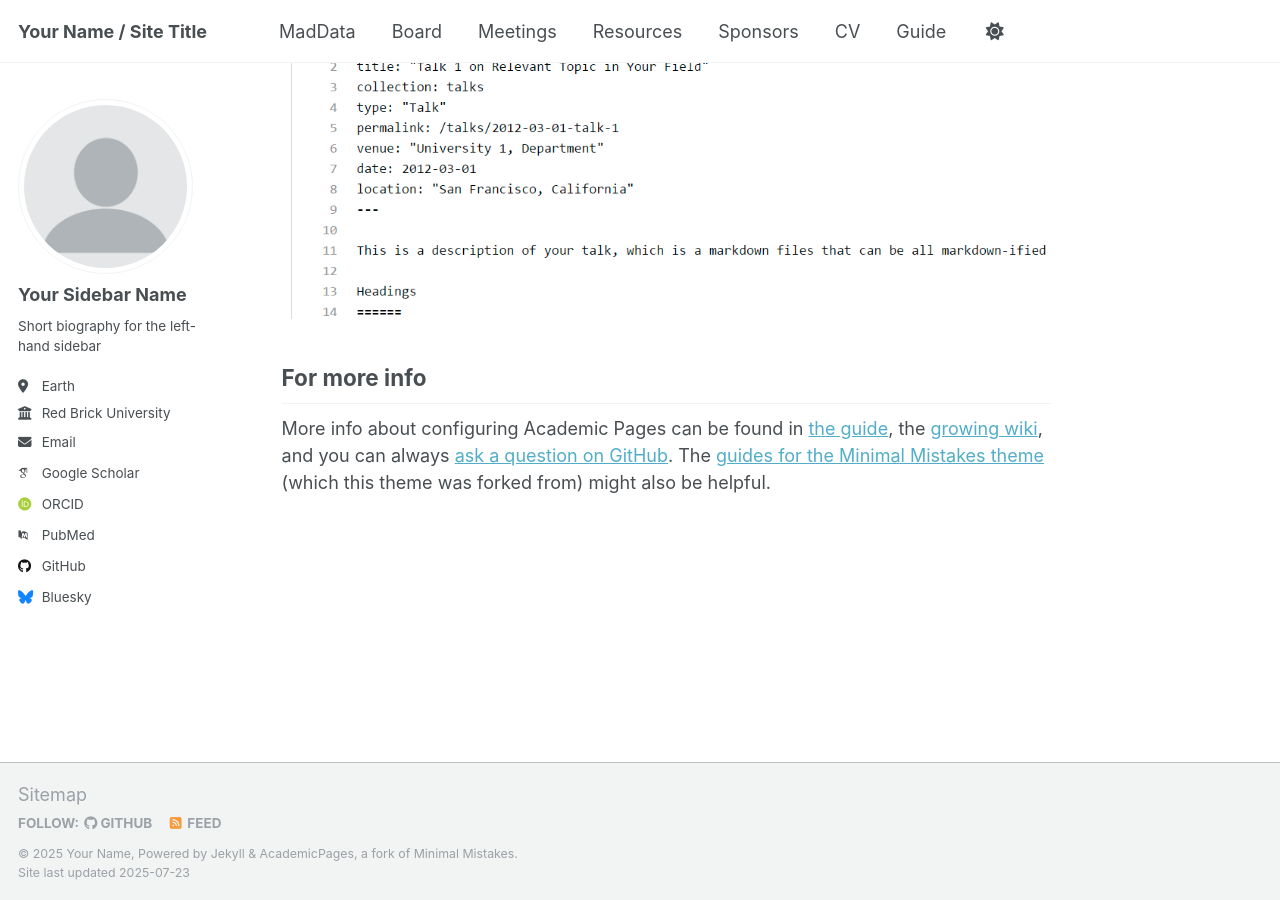
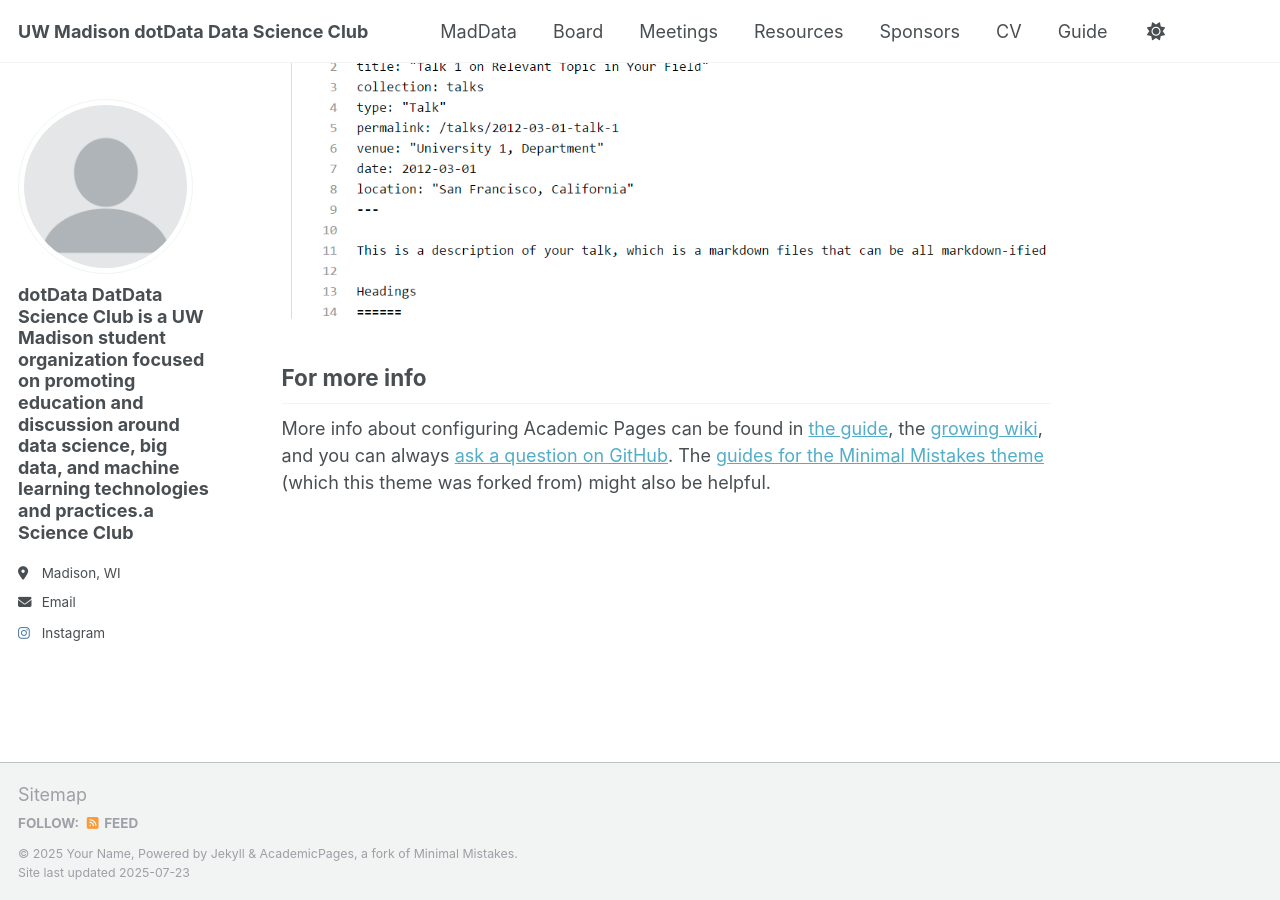
Before and after one commit to dotdatauw/dotdatauw.github.io, a Jekyll site: the page built from _pages/about.md, in a window 1280 px wide and 900 px high, scrolled down 2880 px. Built offline with Jekyll 4.4.1, drawn with Linux system fonts in a browser that asks for light colours; some web fonts are replaced; a script that is not in the unit is left out.

Commit message:
Update _config.yml

```diff
--- a/_config.yml
+++ b/_config.yml
@@ -9,7 +9,7 @@
 # Basic Site Settings
 locale                   : "en-US"
 site_theme               : "default"
-title                    : "Your Name / Site Title"
+title                    : "UW Madison dotData Data Science Club"
 title_separator          : "-"
 name                     : &name "Your Name"
 description              : &description "personal description"
@@ -23,22 +23,22 @@ repository               : "academicpages/academicpages.github.io"
 author:
   # Biographic information
   avatar           : "profile.png"
-  name             : "Your Sidebar Name"
+  name             : "dotData DatData Science Club is a UW Madison student organization focused on promoting education and discussion around data science, big data, and machine learning technologies and practices.a Science Club"
   pronouns         : # example: "she/her"
-  bio              : "Short biography for the left-hand sidebar"
-  location         : "Earth"
-  employer         : "Red Brick University"
+  bio              : ""
+  location         : "Madison, WI"
+  employer         :
   uri              : # URL
-  email            : "none@example.org"
+  email            : "dotdatauw@gmail.com"
 
   # Academic websites
   academia         : # URL
   arxiv            : # URL - Update with the correct link to your profile
-  googlescholar    : "https://scholar.google.com/citations?user=PS_CX0AAAAAJ"
+  googlescholar    :
   impactstory      : # URL
-  orcid            : "http://orcid.org/yourorcidurl"
+  orcid            :
   semantic         : # URL
-  pubmed           : "https://www.ncbi.nlm.nih.gov/pubmed/?term=john+snow"
+  pubmed           :
   researchgate     : # URL
   scopus           : # URL
 
@@ -46,22 +46,22 @@ author:
   bitbucket        : # Username - Update with your username on the site
   codepen          : # Username
   dribbble         : # Username
-  github           : "academicpages"
+  github           :
   kaggle           : # Username
   stackoverflow    : # User number or user number and name (i.e., use "1" or "1/jeff-atwood")
 
   # Social media
   artstation       : # Username
-  bluesky          : "bsky.app" # Replace this with you Bluesky username
+  bluesky          : # Replace this with you Bluesky username
   facebook         : # Username
   flickr           : # Username
   foursquare       : # Username
   goodreads        : # Username
   google_plus      : # Username
   keybase          : # Username
-  instagram        : # Username
+  instagram        : "https://www.instagram.com/dotdatascience/"
   lastfm           : # Username
-  linkedin         : # Username
+  linkedin         :
   mastodon         : # URL
   medium           : # URL
   pinterest        : # Username
```
